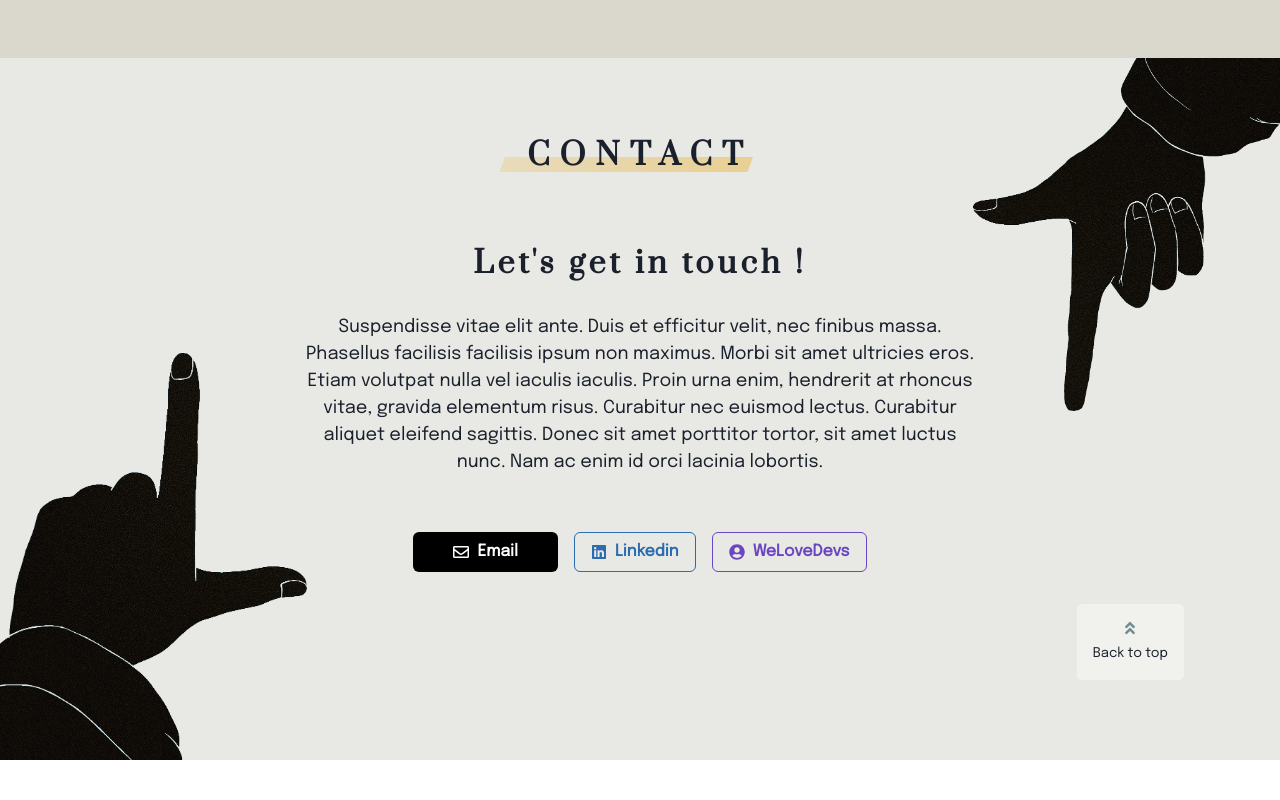
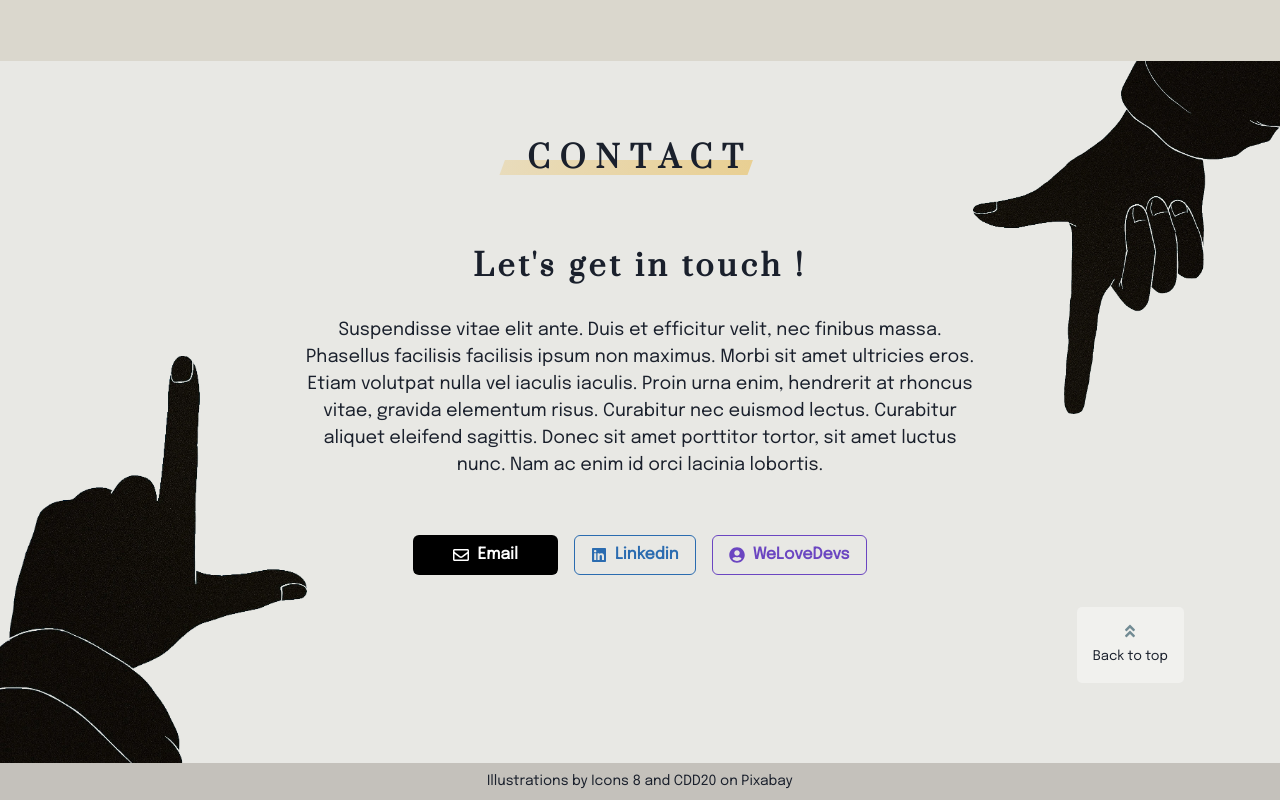
Before and after one commit to Tsuricate/Portfolio, a React (Create React App) app: page / in a window 1280 px wide. Shown: the part 3493-4293 px from the top of the page. Before the commit the page ends 4253 px from the top, so only its background shows below. Built offline with nearby package versions, Linux system fonts and the light colour scheme.

Commit message:
Feature: add footer + change images for less pixelation

```diff
--- a/src/App.js
+++ b/src/App.js
@@ -5,6 +5,7 @@ import AboutContent from './components/AboutContent';
 import SkillsContent from './components/SkillsContent';
 import ProjectsContent from './components/ProjectsContent';
 import ContactContent from './components/ContactContent';
+import Footer from './components/Footer';
 
 const App = () => (
   <>
@@ -14,6 +15,7 @@ const App = () => (
     <SkillsContent />
     <ProjectsContent />
     <ContactContent />
+    <Footer />
   </>
 );
 
--- /dev/null
+++ b/src/components/Footer.js
@@ -0,0 +1,19 @@
+import React from 'react';
+import { Box, Text, Link, useColorModeValue } from '@chakra-ui/react';
+
+const Footer = () => (
+  <Box
+    width="100%"
+    bg={useColorModeValue('#C4C1BB', '#2c2c2c')}
+    py={{ base: 2 }}
+    textAlign="center"
+  >
+    <Text fontSize="sm">
+      Illustrations by <Link href="https://icons8.com/">Icons 8 </Link> and{' '}
+      <Link href="https://pixabay.com/fr/users/cdd20-1193381/">CDD20</Link> on{' '}
+      <Link href="https://pixabay.com/fr/">Pixabay</Link>
+    </Text>
+  </Box>
+);
+
+export default Footer;
```
Also changed, not shown: public/images/homeImage.webp, public/images/leftHand.webp.
